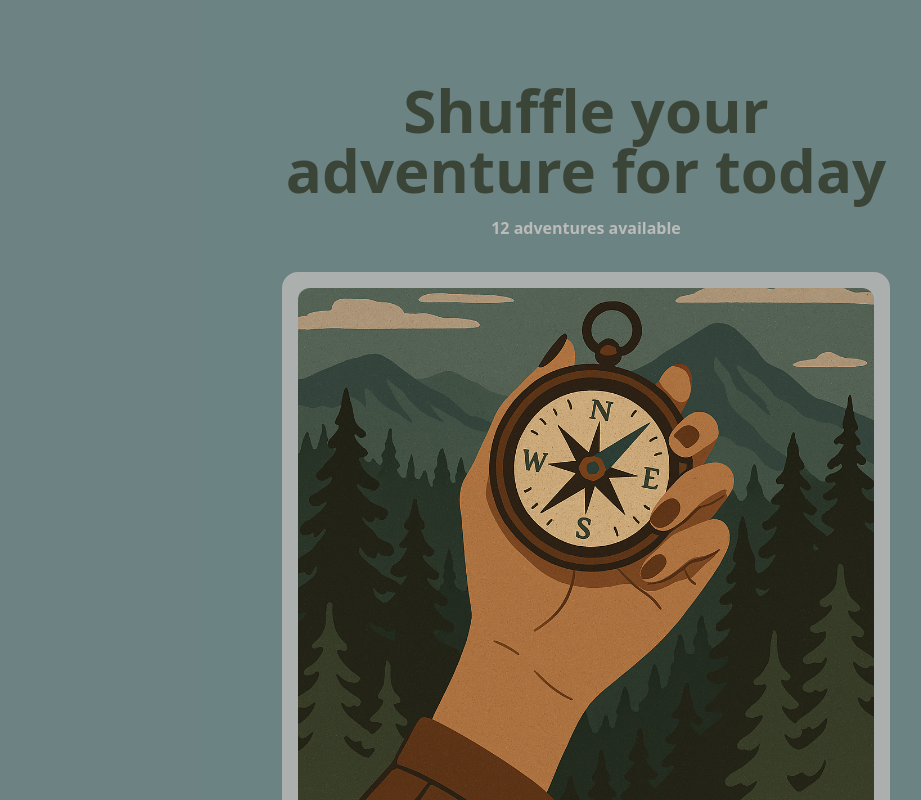
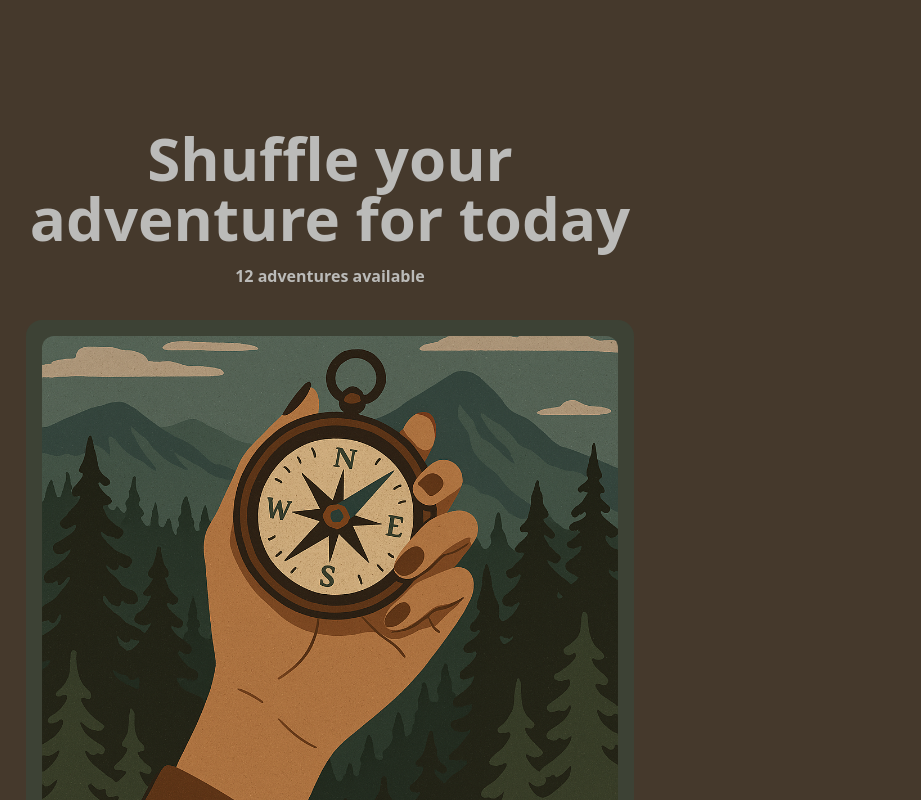
Before and after one commit to martynasoroka/adventure-cards, a React (Vite) app: page / in a window 1280 px wide. Shown: the top 800 px of the page, without its empty margins (54-975 px from the left). Built offline with nearby package versions, Linux system fonts and the light colour scheme.

Commit message:
color change

```diff
--- a/src/App.tsx
+++ b/src/App.tsx
@@ -110,20 +110,20 @@ function App() {
   const availableCount = getAvailableTasks().length;
 
   return (
-    <div className="min-h-screen bg-brandBlue/80 flex items-center justify-center">
-      <div className="relative md:min-h-screen flex flex-col items-center justify-center md:p-20 px-4 max-md:py-16 max-w-3xl w-full text-center md:space-y-8 space-y-4">
-        <div className="space-y-4 animate-fadeIn">
-          <h1 className="text-4xl md:text-6xl font-bold text-brandGreen">
+    <div className="min-h-screen bg-brandBrown pt-12 justify-center">
+      <div className="relative md:min-h-screen flex flex-col justify-center md:p-20 px-4 max-w-3xl w-full text-center md:space-y-8 space-y-4">
+        <div className="animate-fadeIn">
+          <h1 className="text-4xl md:text-6xl font-bold text-brandBeige">
             Shuffle your adventure for today
           </h1>
-          <p className="text-md text-brandBeige font-semibold">
+          <p className="text-md text-brandBeige font-semibold pt-4">
             {availableCount} adventure{availableCount !== 1 ? "s" : ""}{" "}
             available
           </p>
         </div>
 
-        <div className="relative group animate-scaleIn rounded-2xl p-4 bg-brandBeige/80">
-          <div className="mb-6">
+        <div className="relative group animate-scaleIn rounded-2xl p-4 bg-brandGreen/80">
+          <div className="mb-4">
             <img
               src={Cover}
               alt="Deck of cards"
@@ -133,7 +133,7 @@ function App() {
 
           <button
             onClick={pickRandomTask}
-            className="w-full py-4 px-8 bg-brandBrown text-brandBeige rounded-xl font-semibold text-lg hover:from-emerald-700 hover:to-teal-700 transition-all transform hover:scale-105 shadow-lg hover:shadow-xl flex items-center justify-center gap-3"
+            className="w-full py-4 px-8 bg-brandOrange/60 text-brandBeige rounded-xl font-semibold text-lg hover:from-emerald-700 hover:to-teal-700 transition-all transform hover:scale-105 shadow-lg hover:shadow-xl flex items-center justify-center gap-3"
           >
             <Shuffle size={24} />
             Pick Your Adventure
```
Also changed, not shown: index.html (+9 -2 lines).
